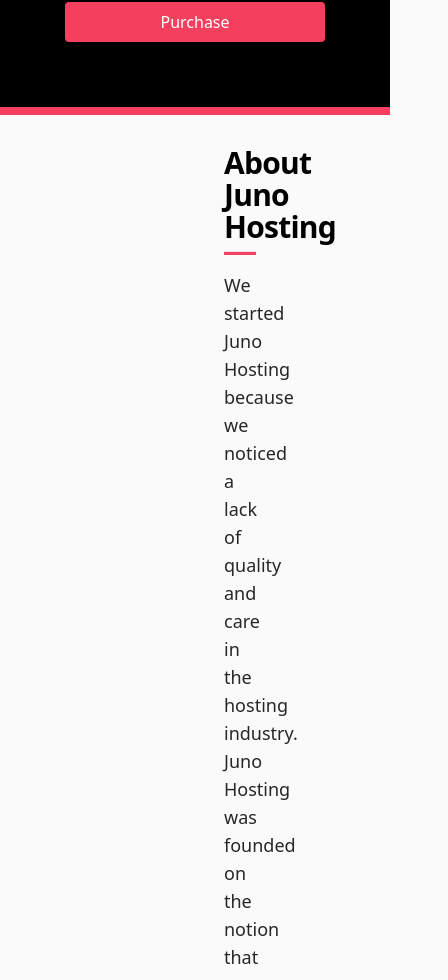
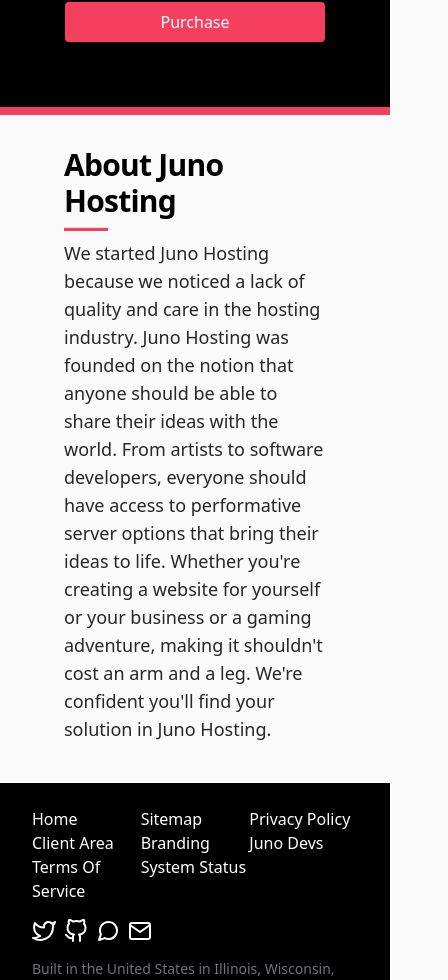
Before and after one commit to junodevs/junohosting.net, a Next.js app: page / in a window 390 px wide. Shown: the part 3629-4609 px from the top of the page, 448 px wide, since content can reach past the window. Built offline with nearby package versions, Linux system fonts and the light colour scheme; what @tailwindcss/typography would draw is missing.

Commit message:
feat: make about section more responsive on mobile

```diff
--- a/pages/index.tsx
+++ b/pages/index.tsx
@@ -174,12 +174,12 @@
           </div>
         </div>
       </section>
-      <section id="about" className="px-56 pb-10">
+      <section id="about" className="px-16 md:px-56 pb-10">
         <div>
-          <p className="mb-4 max-w-xs text-3xl leading-8 font-extrabold tracking-tight text-black sm:text-4xl">
+          <span className="text-3xl font-extrabold tracking-tight text-black sm:text-4xl">
             About Juno Hosting
-            <hr className="my-2 bg-rose-500 h-1 px-4 sm:px-6 lg:px-8" />
-          </p>
+          </span>
+          <hr className="my-2 w-1/6 bg-rose-500 h-1 px-4 sm:px-6 lg:px-8" />
           <p className="font-medium text-lg text-gray-800">
             We started Juno Hosting because we noticed a lack of quality and care in the hosting
             industry. Juno Hosting was founded on the notion that anyone should be able to share
```
